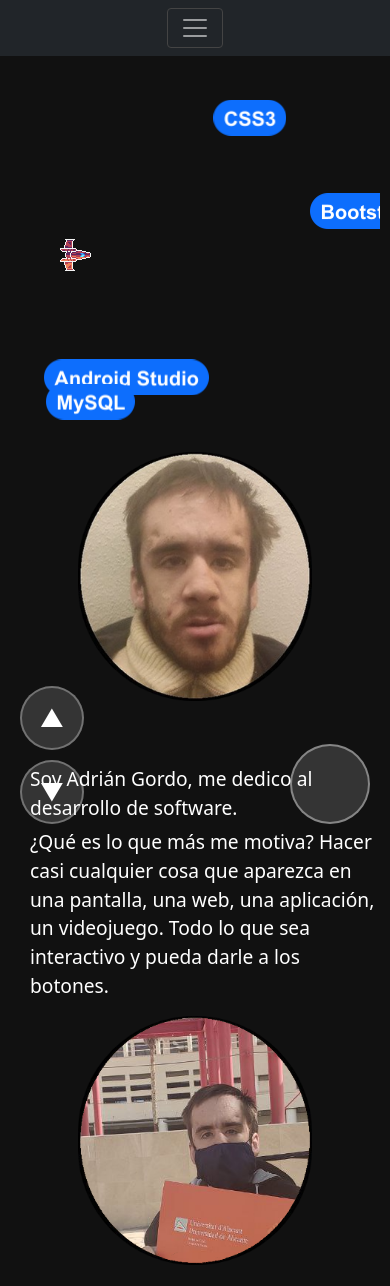
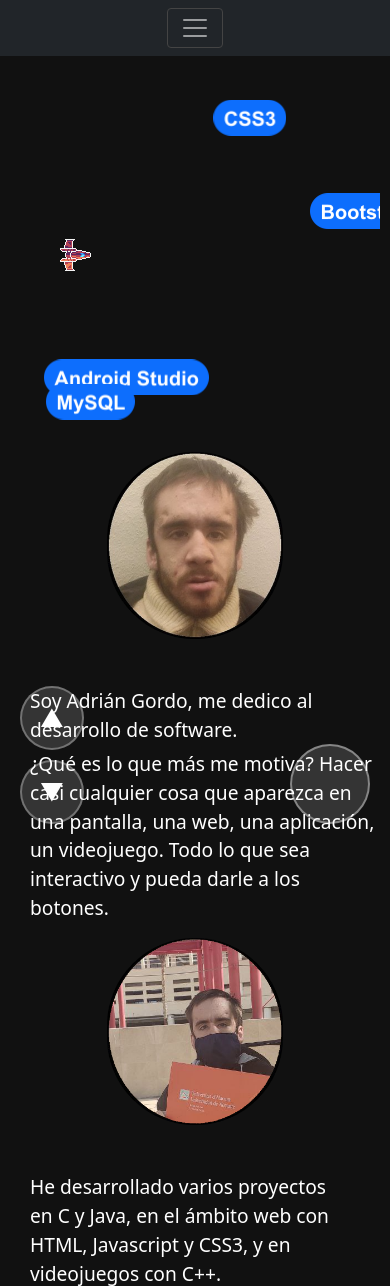
Before and after one commit to agp96/agp96.github.io, a plain HTML site: page index.html in a window 390 px wide. Shown: the top 1286 px of the page. Drawn offline with nearby package versions, Linux system fonts and the light colour scheme.

Commit message:
Update media-queries.css

```diff
--- a/css/media-queries.css
+++ b/css/media-queries.css
@@ -96,6 +96,16 @@
         display: flex;
     }
 
+	.foto {
+    max-width: 60%;
+    display: block;
+    margin: 0 auto;
+	}
+
+	#bio .row {
+	    row-gap: 0;
+	}
+
 	#bio p {
     margin-bottom: 5px;
 	}
```
